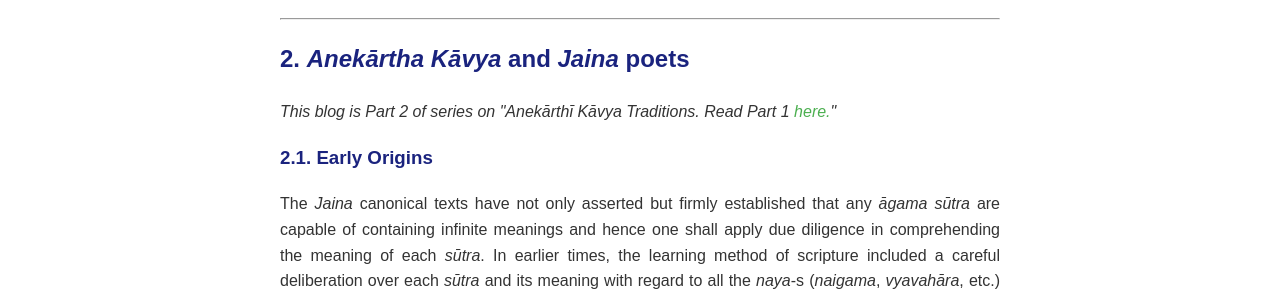
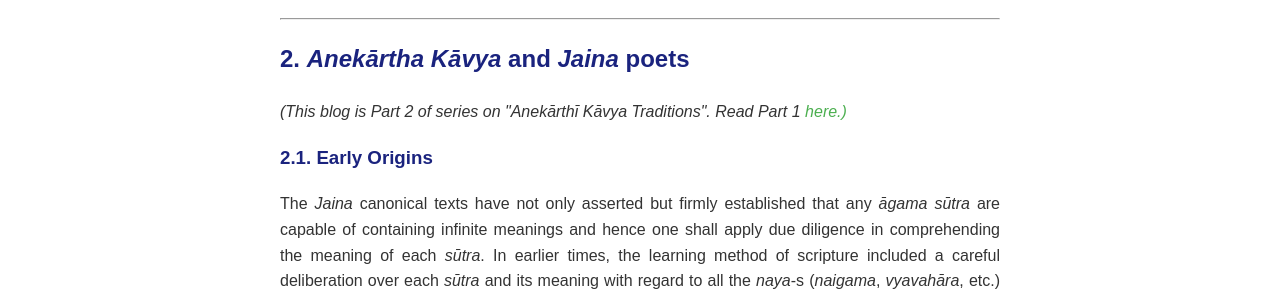
Before and after one commit to svyoma/svyoma.github.io, a Jekyll site: the page blogs/anekartha-2.html, which Jekyll copies as it is, in a window 1280 px wide and 900 px high. Shown: the part 452-747 px from the top of the window. Built offline with Jekyll 4.4.1, drawn with Linux system fonts in a browser that asks for light colours; some web fonts are replaced.

```diff
--- a/blogs/anekartha-2.html
+++ b/blogs/anekartha-2.html
@@ -143,7 +143,7 @@
             <div class="image"><img src="images/anekarthi-thumb-2.png"></div>
             <p style="text-align:center">Vyom A. Shah (<a href="mailto:vyomshah201@gmail.com">✉</a>) | 10 February, 2025</p><hr/>
             <h2>2. <em>Anekārtha Kāvya</em> and <em>Jaina</em> poets</h2>
-            <p><em>This blog is Part 2 of series on "Anekārthī Kāvya Traditions. Read Part 1 <a href="https://svyoma.github.io/blogs/anekartha-2.html">here.</a>"</em></p>
+            <p><em>(This blog is Part 2 of series on "Anekārthī Kāvya Traditions". Read Part 1 <a href="https://svyoma.github.io/blogs/anekartha-2.html">here.)</a></em></p>
             <h3>2.1. Early Origins</h3>
             <p>The <em>Jaina</em> canonical texts have not only asserted but firmly established that any <em>āgama sūtra</em> are capable of containing infinite meanings and hence one shall apply due diligence in comprehending the meaning of each <em>sūtra</em>. In earlier times, the learning method of scripture included a careful deliberation over each <em>sūtra</em> and its meaning with regard to all the <em>naya</em>-s (<em>naigama</em>, <em>vyavahāra</em>, etc.) and their sub-types. This led towards a non-rigid disposition over the meaning a single <em>sūtra</em> or even a sentence can hold.</p>
             <h3>2.2. Origin as literary tool &amp; early references in literature</h3>
```
